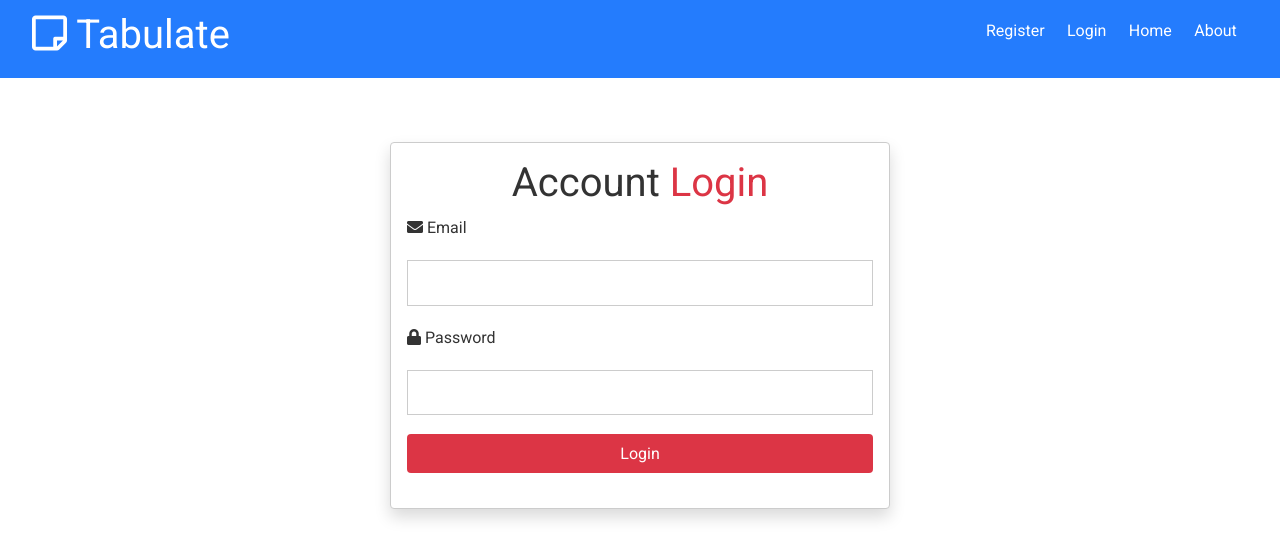
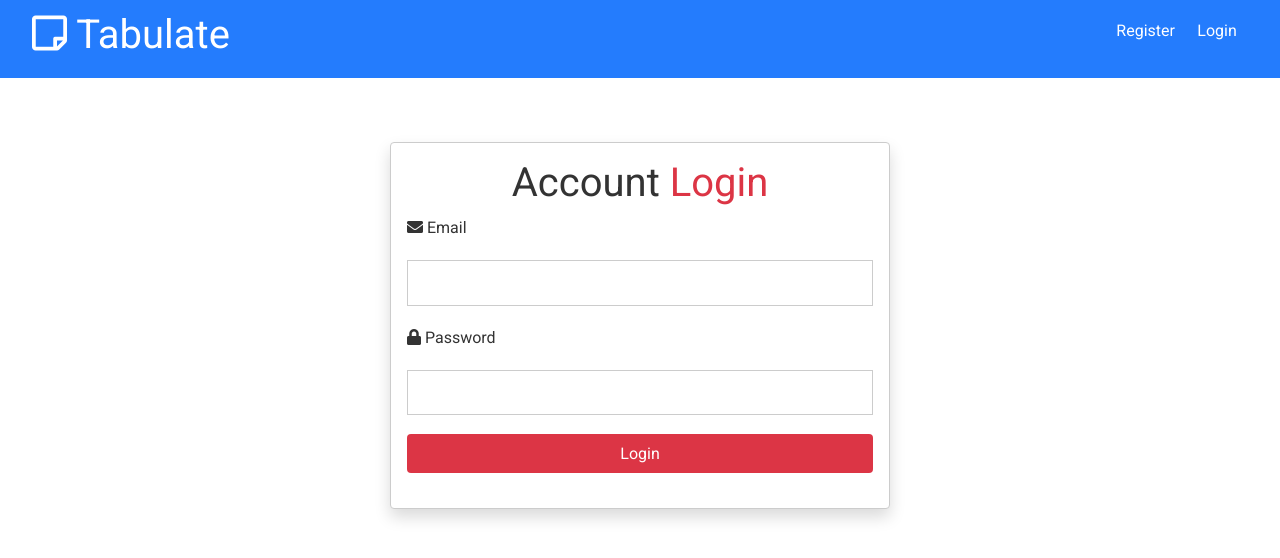
Before and after one commit to JRLaro/Tabulate-React, a React (Create React App) app in the folder client/: page /login in a window 1280 px wide. Shown: the top 558 px of the page. Built offline with nearby package versions, Linux system fonts and the light colour scheme.

Commit message:
logout navbar

```diff
--- a/client/src/components/layout/Navbar.js
+++ b/client/src/components/layout/Navbar.js
@@ -1,28 +1,50 @@
-import React from "react";
+import React, { Fragment, useContext } from "react";
 import PropTypes from "prop-types";
 import { Link } from "react-router-dom";
+import AuthContext from "../../context/auth/authContext";
 
 function Navbar({ title, icon }) {
-  return (
-    <div className="navbar bg-primary">
-      <h1>
-        <i className={icon} /> {title}
-      </h1>
-      <ul>
+  const authContext = useContext(AuthContext);
+  const { isAuthenticated, logout, user } = authContext;
+
+  const onLogout = () => {
+    logout();
+  }
+
+  const authLinks = (
+    <Fragment>
+      <li>Hello <strong>{user && user.name}</strong> </li>
+      <li>
+        <a href="#!" onClick={onLogout}>
+          <i className="fas fa-sign-out-alt"></i>
+          <span className="hide-sm"> Logout</span>
+        </a>
+      </li>
+    </Fragment>
+  );
+
+  const guestLinks = (
+    <Fragment>
       <li>
         <Link to="/register"> Register </Link>
       </li>
       <li>
         <Link to="/login"> Login </Link>
       </li>
-        <li>
-          <Link to="/"> Home </Link>
-        </li>
-        <li>
-          <Link to="/about"> About </Link>
-        </li>
+    </Fragment>
+  );
+
+  return (
+    <Fragment>
+      <div className="navbar bg-primary">
+        <h1>
+          <i className={icon} /> {title}
+        </h1>
+        <ul>
+          {isAuthenticated ? authLinks : guestLinks}
         </ul>
       </div>
+    </Fragment>
   );
 }
 
--- a/client/src/components/notes/NoteItems.js
+++ b/client/src/components/notes/NoteItems.js
@@ -14,6 +14,7 @@
         clearCurrent();
     }
 
+
   return (
     <div className="card bg-light">
       <h3 className="text-primary text-left">{title}</h3>
@@ -21,12 +22,14 @@
         {body && (
           <li>
             <i class="far fa-comment-dots"></i>
-            {body}
+            {/* {body} */}
+            {note.body.length > 30 ? `${note.body.slice(0, 50)}...` : note.body}
+
           </li>
         )}
       </ul>
       <p>
-        <button className="btn btn-dark btn-sm" onClick={() => setCurrent(note)}>Edit</button>
+        <button className="btn btn-dark btn-sm" onClick={() => setCurrent(note)}>View</button>
         <button className="btn btn-danger btn-sm" onClick={onDelete}>
           Delete
         </button>
--- a/client/src/context/auth/AuthState.js
+++ b/client/src/context/auth/AuthState.js
@@ -88,7 +88,7 @@
   };
   //Logout
   const logout = () => {
-    console.log("Logout");
+    dispatch({type: LOGOUT})
   };
   //Clear Errors
   const clearErrors = () => {
--- a/client/src/context/auth/authReducer.js
+++ b/client/src/context/auth/authReducer.js
@@ -31,6 +31,7 @@
     case REGISTER_FAIL:
     case AUTH_ERROR:
     case LOGIN_FAIL:
+    case LOGOUT:
       localStorage.removeItem("token");
       return {
         ...state,
@@ -45,6 +46,7 @@
         ...state,
         error: null,
       };
+
     default:
       return state;
   }
```
Lines whose indentation alone changed are shown as unchanged.
